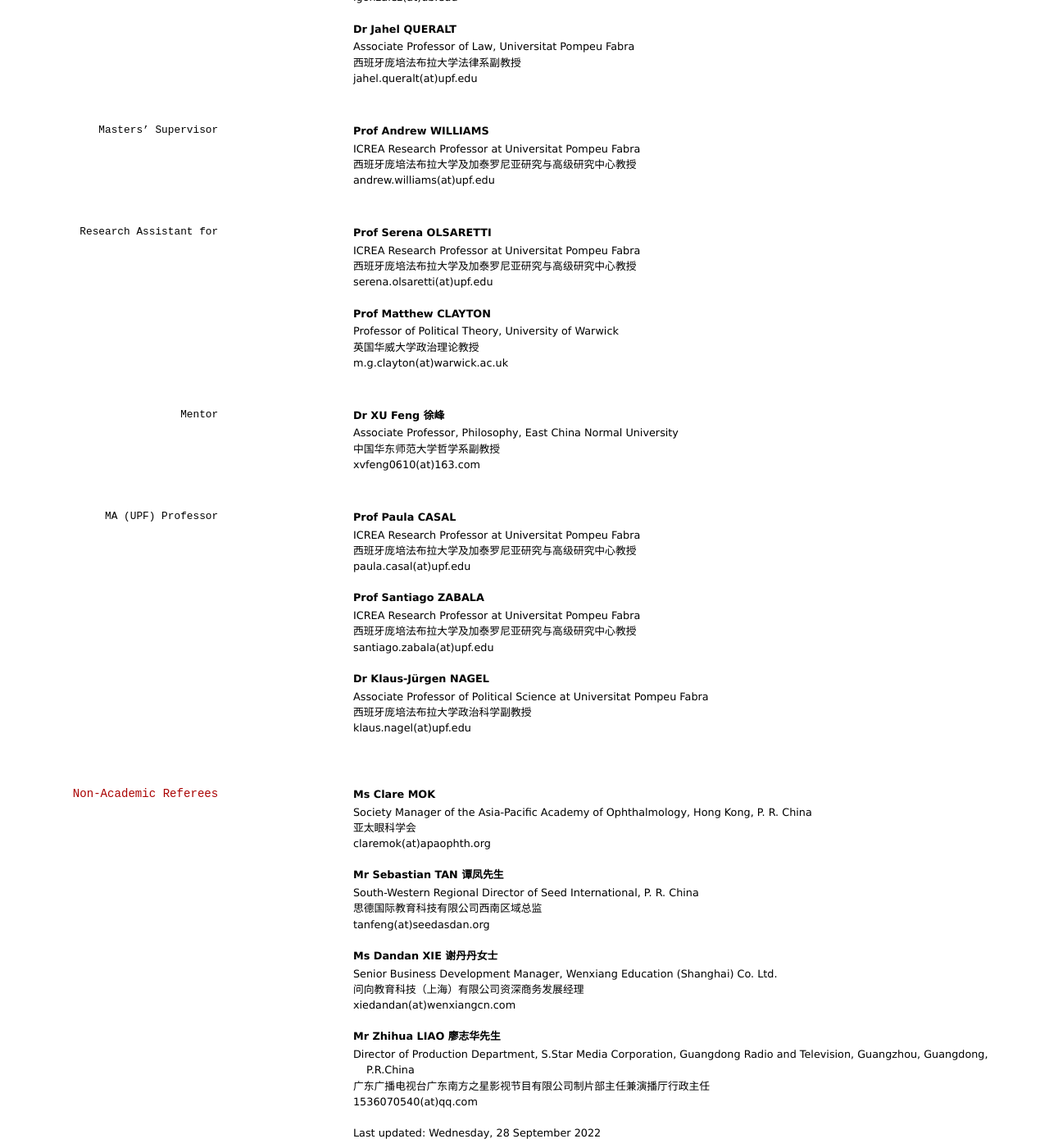
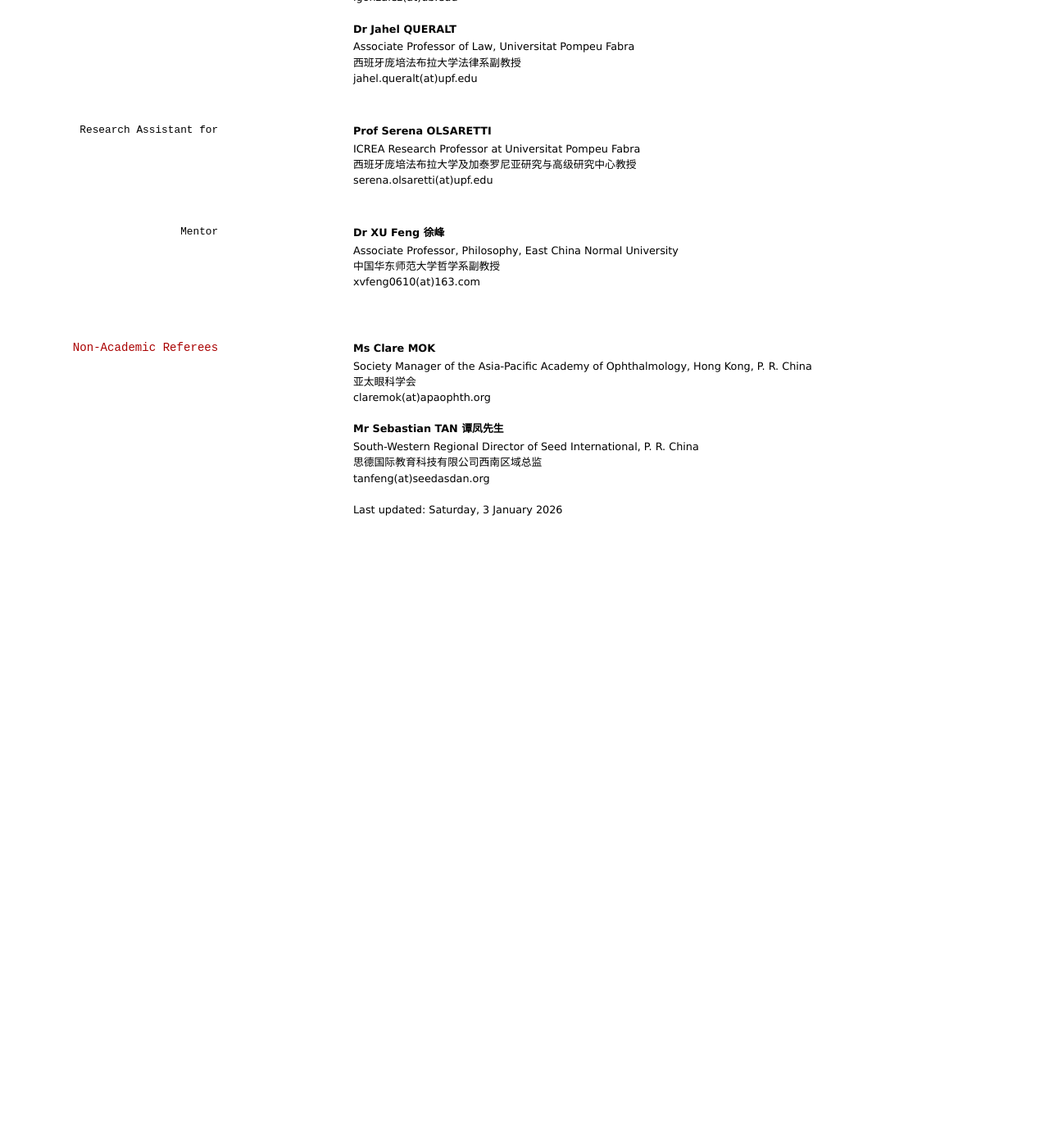
Before and after one commit to kzssc/ref, a Jekyll site: the page built from index.md, in a window 1280 px wide and 1400 px high, scrolled down 270 px. Shown: the whole window at 82% size. Built offline with Jekyll 4.4.1, drawn with Linux system fonts in a browser that asks for light colours; after the commit the page ends 910 px from its top, so only the background shows below that.

Commit message:
Clean up index.md and update last modified date
Removed several professor and referee entries, and updated the last updated date.

```diff
--- a/index.md
+++ b/index.md
@@ -25,13 +25,6 @@ __Dr Jahel QUERALT__
 - jahel.queralt(at)upf.edu
 
 
-### Masters' Supervisor
-
-__Prof Andrew WILLIAMS__
-- ICREA Research Professor at Universitat Pompeu Fabra
-- 西班牙庞培法布拉大学及加泰罗尼亚研究与高级研究中心教授
-- andrew.williams(at)upf.edu
-
 
 ### Research Assistant for
 
@@ -40,38 +33,12 @@ __Prof Serena OLSARETTI__
 - 西班牙庞培法布拉大学及加泰罗尼亚研究与高级研究中心教授
 - serena.olsaretti(at)upf.edu
 
-__Prof Matthew CLAYTON__
-- Professor of Political Theory, University of Warwick
-- 英国华威大学政治理论教授
-- m.g.clayton(at)warwick.ac.uk
-
-
 ### Mentor
 
 __Dr XU Feng 徐峰__
 - Associate Professor, Philosophy, East China Normal University
 - 中国华东师范大学哲学系副教授
 - xvfeng0610(at)163.com
-
-
-### MA (UPF) Professor
-
-__Prof Paula CASAL__
-- ICREA Research Professor at Universitat Pompeu Fabra
-- 西班牙庞培法布拉大学及加泰罗尼亚研究与高级研究中心教授
-- paula.casal(at)upf.edu
-
-
-__Prof Santiago ZABALA__
-- ICREA Research Professor at Universitat Pompeu Fabra
-- 西班牙庞培法布拉大学及加泰罗尼亚研究与高级研究中心教授
-- santiago.zabala(at)upf.edu
-
-
-__Dr Klaus-Jürgen NAGEL__
-- Associate Professor of Political Science at Universitat Pompeu Fabra
-- 西班牙庞培法布拉大学政治科学副教授
-- klaus.nagel(at)upf.edu
 
 
 ## Non-Academic Referees
@@ -88,18 +55,4 @@ __Ms Clare MOK__
 - tanfeng(at)seedasdan.org
 
 
-
-**Ms Dandan XIE 谢丹丹女士**
-- Senior Business Development Manager, Wenxiang Education (Shanghai) Co. Ltd.
-- 问向教育科技（上海）有限公司资深商务发展经理
-- xiedandan(at)wenxiangcn.com
-
-
-
-**Mr Zhihua LIAO 廖志华先生**
-- Director of Production Department, S.Star Media Corporation, Guangdong Radio and Television, Guangzhou, Guangdong, P.R.China
-- 广东广播电视台广东南方之星影视节目有限公司制片部主任兼演播厅行政主任
-- 1536070540(at)qq.com
-
-
-Last updated: Wednesday, 28 September 2022
+Last updated: Saturday, 3 January 2026
```
